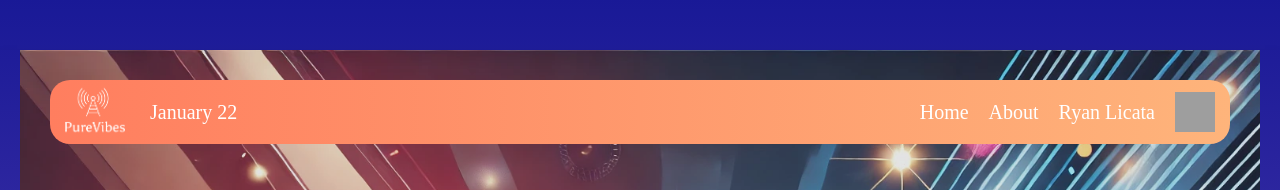
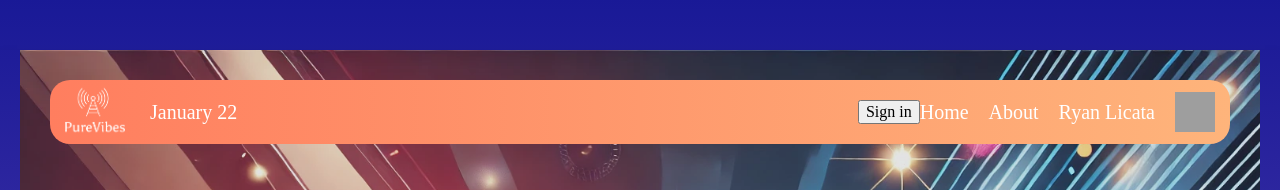
Before and after one commit to rlicata34/se_project_purevibes_frontend, a React (Vite) app: page / in a window 1280 px wide. Shown: the top 190 px of the page. Built offline with nearby package versions, Linux system fonts and the light colour scheme; grey boxes are pictures that could not be loaded.

Commit message:
Login modal comp

```diff
--- a/src/components/App.jsx
+++ b/src/components/App.jsx
@@ -8,6 +8,7 @@ import Profile from "./Profile";
 import Footer from "./Footer";
 import WithNavigation from "./WithNavigation";
 import SearchModal from "./SearchModal";
+import LoginModal from "./LoginModal";
 
 import "../blocks/App.css";
 
@@ -23,6 +24,10 @@ function App() {
     setActiveModal("search-form");
   };
 
+  const handleLoginClick = () => {
+    setActiveModal("login-form");
+  };
+
   return (
     <div className="page">
       <div className="page__content">
@@ -31,7 +36,10 @@ function App() {
             path="/"
             element={
               <>
-                <Header handleDiscoverClick={handleDiscoverClick} />
+                <Header
+                  handleDiscoverClick={handleDiscoverClick}
+                  handleLoginClick={handleLoginClick}
+                />
                 <Main isLoading={isLoading} />
               </>
             }
@@ -53,6 +61,11 @@ function App() {
         activeModal={activeModal}
         isOpen={activeModal === "search-form"}
       />
+      <LoginModal
+        onClose={onClose}
+        activeModal={activeModal}
+        isOpen={activeModal === "login-form"}
+      />
     </div>
   );
 }
--- a/src/components/Header.jsx
+++ b/src/components/Header.jsx
@@ -1,11 +1,11 @@
 import Navigation from "./Navigation";
 import "../blocks/Header.css";
 
-function Header({ handleDiscoverClick }) {
+function Header({ handleDiscoverClick, handleLoginClick }) {
   return (
     <header className="header">
       <div className="header__content">
-        <Navigation />
+        <Navigation handleLoginClick={handleLoginClick} />
         <h1 className="header__title">Welcome to PureVibes</h1>
         <p className="header__text">
           Lifetime memories are just a few clicks away
--- a/src/components/LoginModal.jsx
+++ b/src/components/LoginModal.jsx
@@ -1,7 +1,51 @@
+import { useForm } from "../hooks/useForm";
+import ModalWithForm from "./ModalWithForm";
+
 import "../blocks/LoginModal.css";
 
-function LoginModal() {
-  return <div className="header">Login Modal</div>;
+function LoginModal({ onClose, isOpen, activeModal }) {
+  const { values, handleChange, setValues } = useForm({
+    email: "",
+    password: "",
+  });
+
+  const handleSubmit = () => {};
+  return (
+    <ModalWithForm
+      name="login-modal"
+      title="Sign in"
+      isOpen={isOpen}
+      activeModal={activeModal}
+      onClose={onClose}
+      onSubmit={handleSubmit}
+      // buttonClass={`modal__submit-button-discover ${
+      //   isButtonActive ? "modal__submit-button_active" : ""
+      // }`}
+    >
+      <label className="modal__label">
+        Email*{" "}
+        <input
+          type="email"
+          className="modal__input"
+          name="email"
+          value={values.email}
+          placeholder="Email"
+          onChange={handleChange}
+        />
+      </label>
+      <label className="modal__label">
+        Password*{" "}
+        <input
+          type="password"
+          className="modal__input"
+          name="password"
+          value={values.city}
+          placeholder="Password"
+          onChange={handleChange}
+        />
+      </label>
+    </ModalWithForm>
+  );
 }
 
 export default LoginModal;
--- a/src/components/Navigation.jsx
+++ b/src/components/Navigation.jsx
@@ -5,7 +5,7 @@ import "../blocks/Navigation.css";
 import logo from "../assets/purevibes-logo-white.png";
 import avatar from "../assets/avatar.jpg";
 
-function Navigation() {
+function Navigation({ handleLoginClick }) {
   const currentDate = new Date().toLocaleString("default", {
     month: "long",
     day: "numeric",
@@ -17,6 +17,13 @@ function Navigation() {
         <img src={logo} alt="logo" className="nav__logo" />
       </Link>
       <p className="nav__date">{currentDate}</p>
+      <button
+        className="nav__login-button"
+        type="button"
+        onClick={handleLoginClick}
+      >
+        Sign in
+      </button>
       <Link to="/" className="nav__link">
         Home
       </Link>
```
